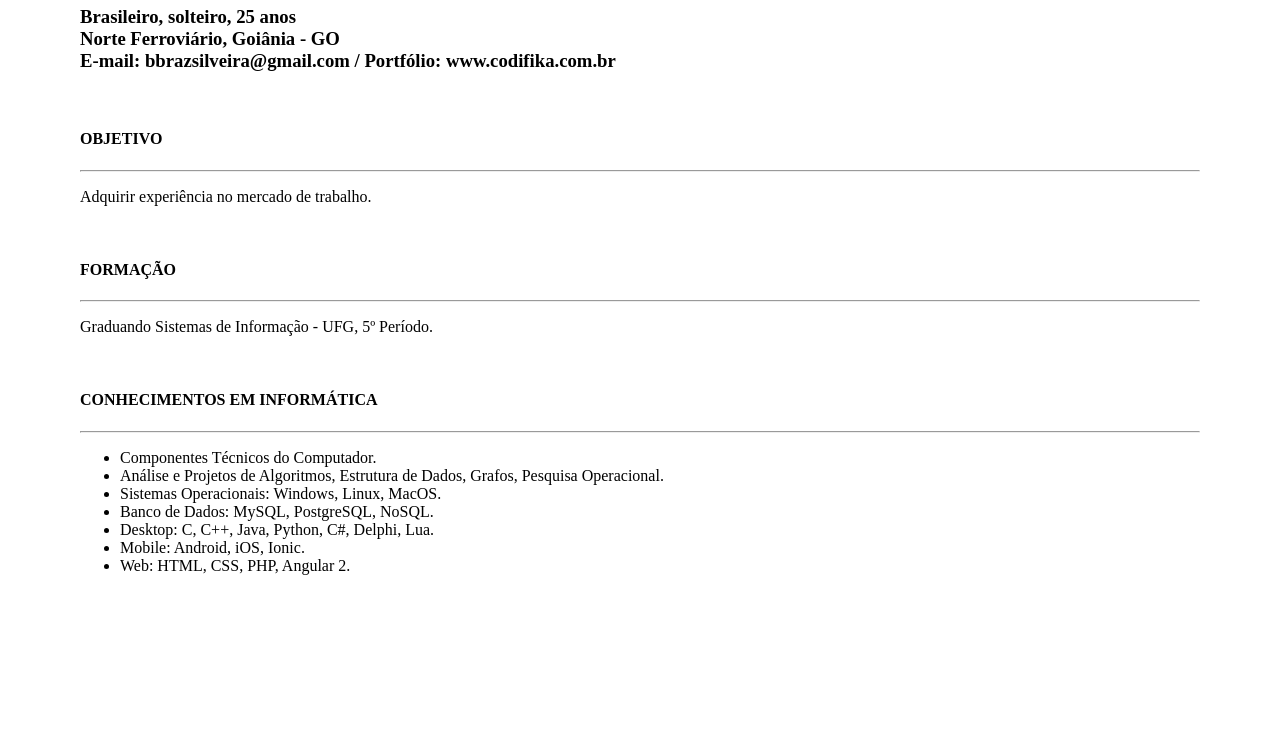
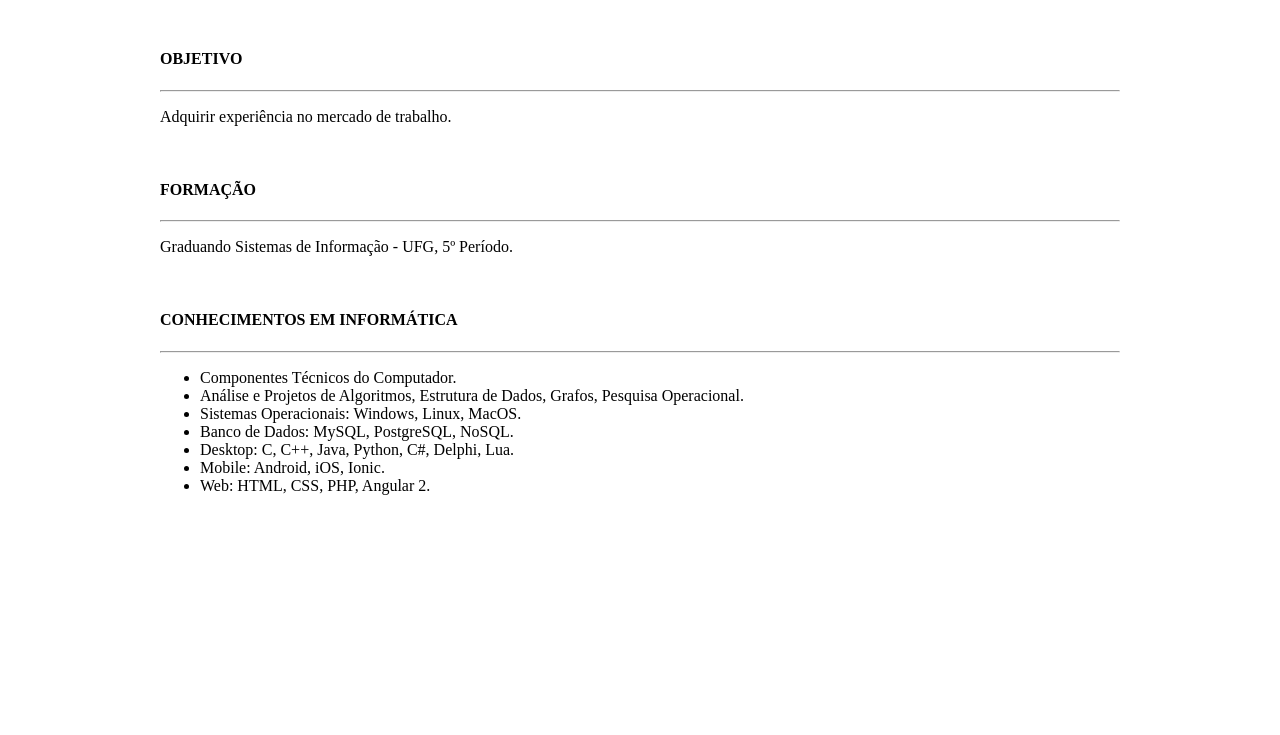
Before and after one commit to burnaz/burnaz.github.io, a plain HTML site: page index.html in a window 1280 px wide. Shown: the part 212-947 px from the top of the page. After the commit the page ends 800 px from the top, so only its background shows below. Drawn offline with Linux system fonts and the light colour scheme.

Commit message:
Mini currículo para tarefa de Programação da Web

```diff
--- a/index.html
+++ b/index.html
@@ -4,7 +4,7 @@
 <title>Mini Currículo</title>
 </head>
 
-<body style="margin: 10rem 5rem 10rem 5rem">
+<body style="margin: 5rem 10rem 5rem 10rem">
 <h1>Bruno Braz Silveira</h1>
 <h3>Brasileiro, solteiro, 25 anos<br>
 Norte Ferroviário, Goiânia - GO<br>
```
